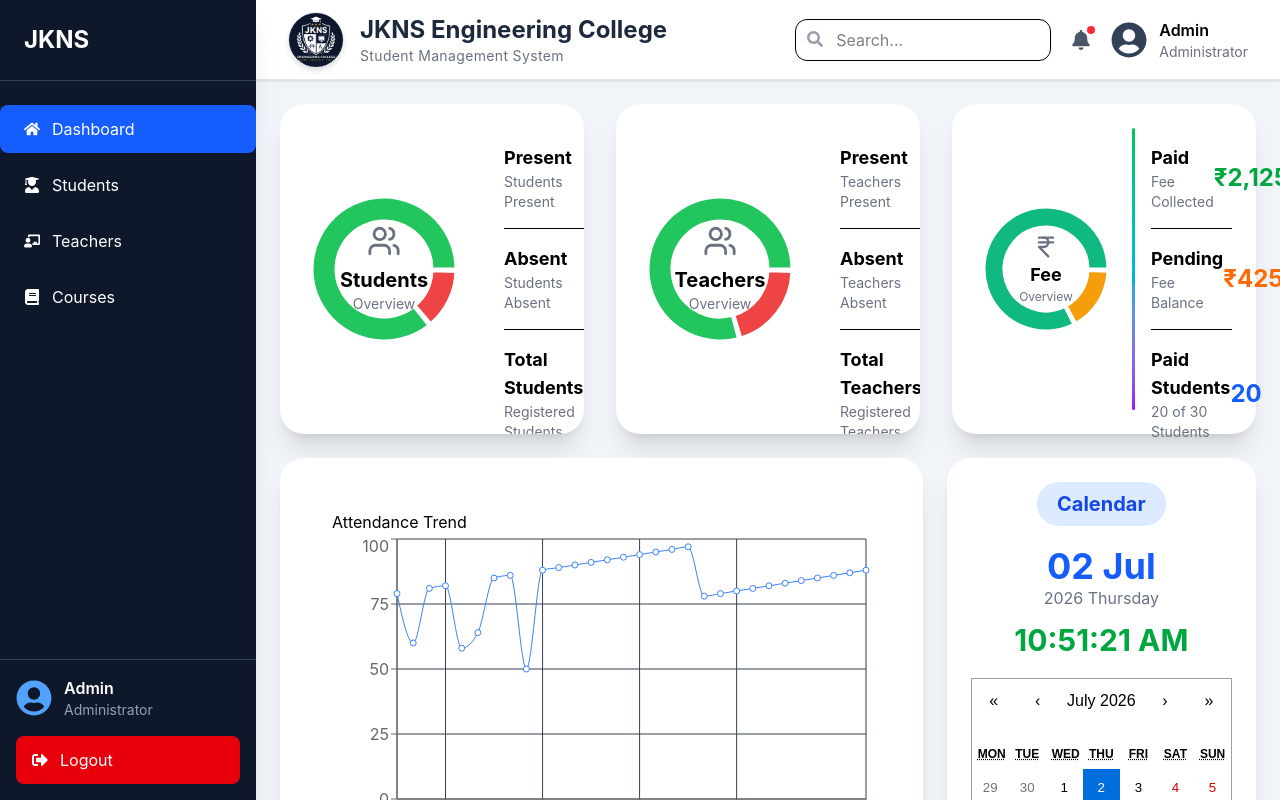
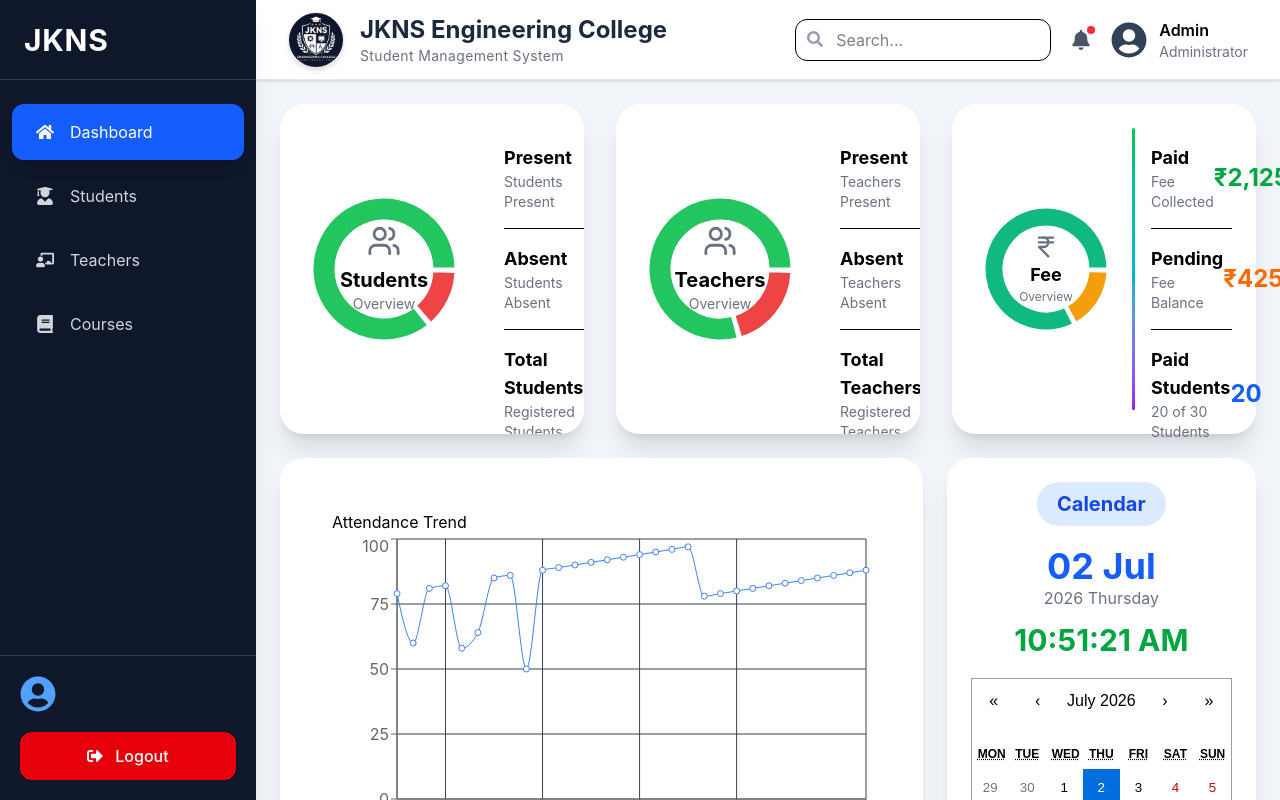
Before and after one commit to joshiyajaya-bit/System-Management, a React (Vite) app: page / in a window 1280 px wide. Shown: the top 800 px of the page. Built offline with nearby package versions, Linux system fonts and the light colour scheme.

Commit message:
remove admin in sidebar

```diff
--- a/src/components/sidebar.jsx
+++ b/src/components/sidebar.jsx
@@ -9,91 +9,75 @@ import {
 import { NavLink } from "react-router-dom";
 
 function Sidebar() {
+  const menuClass = ({ isActive }) =>
+    `flex items-center gap-4 px-6 py-4 mx-3 rounded-xl transition-all duration-300 ${
+      isActive
+        ? "bg-blue-600 text-white shadow-lg"
+        : "text-gray-300 hover:bg-slate-800 hover:text-white"
+    }`;
+
   return (
-    <aside className="fixed left-0 top-0 w-64 h-screen bg-slate-900 text-white flex flex-col shadow-xl z-50">
+    <aside className="fixed top-0 left-0 w-64 h-screen bg-slate-900 text-white flex flex-col shadow-xl z-50">
       {/* Logo */}
-      <div className="p-6 text-2xl font-bold border-b border-slate-700">
+      <div className="h-20 flex items-center px-6 border-b border-slate-700">
+        <h1 className="text-3xl font-bold tracking-wide text-white">
           JKNS
+        </h1>
       </div>
 
-      {/* Menu */}
-      <nav className="mt-6 flex-1">
+      {/* Navigation */}
+      <nav className="flex-1 py-6">
         <ul className="space-y-2">
+          <li>
+            <NavLink to="/" className={menuClass}>
+              <FaHome className="text-lg" />
+              <span>Dashboard</span>
+            </NavLink>
+          </li>
 
-          <NavLink
-  to="/"
-  className={({ isActive }) =>
-    `flex items-center gap-3 px-6 py-3 rounded-lg ${
-      isActive
-        ? "bg-blue-600 text-white"
-        : "hover:bg-slate-800"
-    }`
-  }
->
-  <FaHome />
-  Dashboard
+          <li>
+            <NavLink to="/students" className={menuClass}>
+              <FaUserGraduate className="text-lg" />
+              <span>Students</span>
             </NavLink>
+          </li>
 
-          <NavLink
-  to="/students"
-  className={({ isActive }) =>
-    `flex items-center gap-3 px-6 py-3 rounded-lg ${
-      isActive
-        ? "bg-blue-600 text-white"
-        : "hover:bg-slate-800"
-    }`
-  }
->
-  <FaUserGraduate />
-  Students
+          <li>
+            <NavLink to="/teachers" className={menuClass}>
+              <FaChalkboardTeacher className="text-lg" />
+              <span>Teachers</span>
             </NavLink>
-<NavLink to="/teachers"
-              href="#"
-              className="flex items-center gap-3 px-6 py-3 hover:bg-slate-800 transition rounded-lg">
+          </li>
 
-              <FaChalkboardTeacher />
-              Teachers
+          <li>
+            <NavLink to="/courses" className={menuClass}>
+              <FaBook className="text-lg" />
+              <span>Courses</span>
             </NavLink>
-<NavLink to="/courses"
-              href="#"
-              className="flex items-center gap-3 px-6 py-3 hover:bg-slate-800 transition rounded-lg"
-            >
-              <FaBook />
-              Courses
-        </NavLink>
-
-
-
-
-
+          </li>
         </ul>
       </nav>
-     <div className="border-t border-slate-700 p-4">
 
+      {/* Bottom Section */}
+      <div className="border-t border-slate-700 p-5">
         {/* Admin */}
-  <div className="flex items-center gap-3 mb-4">
+        <div className="flex items-center gap-3 mb-5">
           <FaUserCircle className="text-4xl text-blue-400" />
 
-    <div>
-      <h3 className="font-semibold">Admin</h3>
-      <p className="text-sm text-slate-400">
+          {/* <div>
+            <h3 className="font-semibold text-white">Admin</h3>
+            <p className="text-sm text-gray-400">
               Administrator
             </p>
-    </div>
+          </div> */}
         </div>
 
         {/* Logout */}
-  <button
-    className="w-full flex items-center gap-3 px-4 py-3 rounded-lg bg-red-600 hover:bg-red-700 transition"
-  >
+        <button className="w-full flex items-center justify-center gap-3 py-3 rounded-xl bg-red-600 hover:bg-red-700 transition duration-300 font-medium">
           <FaSignOutAlt />
           Logout
         </button>
-
       </div>
-
-
-
     </aside>
   );
 }
```
Lines whose indentation alone changed are shown as unchanged.
